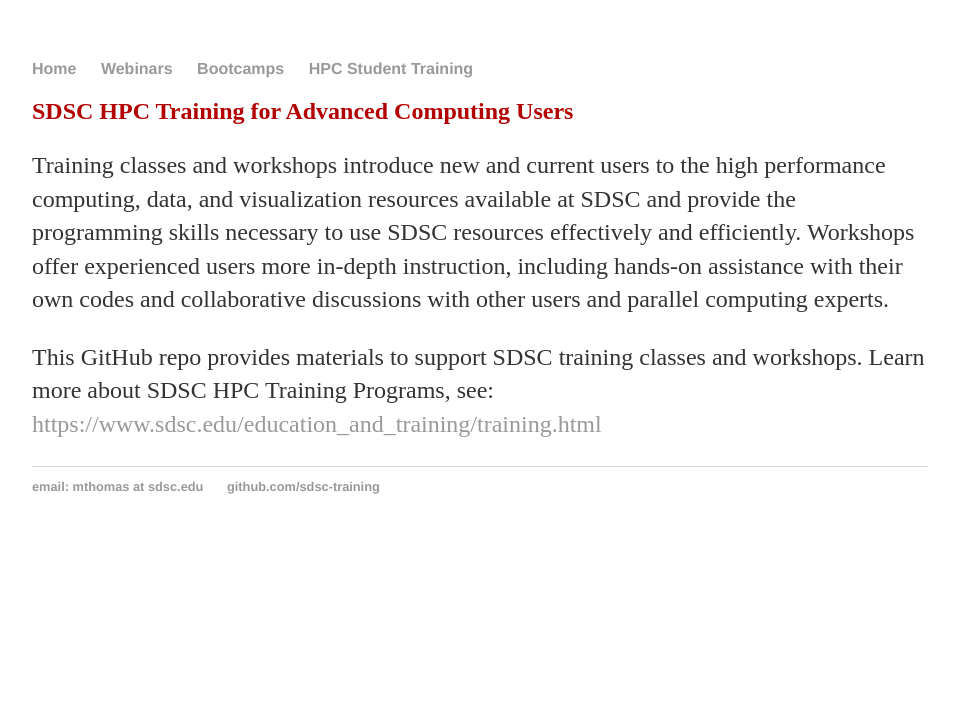
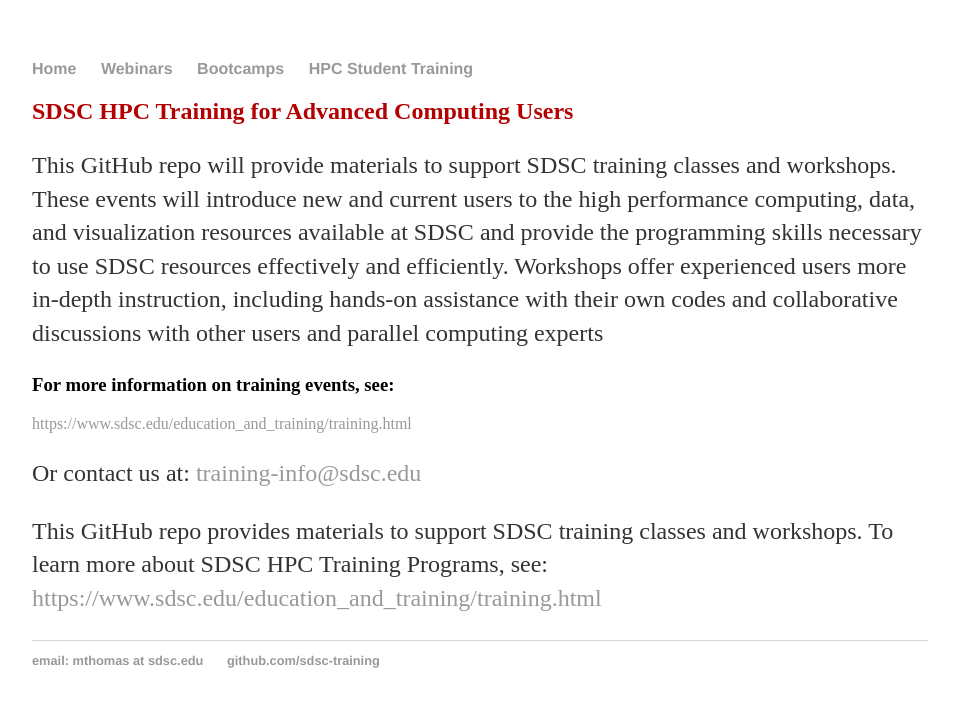
Before and after one commit to sdsc-training/sdsc-training.github.io, a Jekyll site: the page built from index.html, in a window 1280 px wide. Shown: the top 707 px of the page, without its empty margins (160-1114 px from the left). Built offline with Jekyll 4.4.1, drawn with Linux system fonts in a browser that asks for light colours.

Commit message:
updating main landing page

```diff
--- a/index.html
+++ b/index.html
@@ -2,12 +2,24 @@
 layout: default
 title: SDSC HPC Training
 ---
-<div class="blurb">
 <h2><font color="b30000">SDSC HPC Training for Advanced Computing Users</font> </h2>
 <p>
-Training classes and workshops introduce new and current users to the high performance computing, data, and visualization resources available at SDSC and provide the programming skills necessary to use SDSC resources effectively and efficiently. Workshops offer experienced users more in-depth instruction, including hands-on assistance with their own codes and collaborative discussions with other users and parallel computing experts.
+This GitHub repo will provide materials to support SDSC training classes and workshops.
+These events will introduce new and current users to the high performance computing, data, and
+visualization resources available at SDSC and provide the programming skills necessary to use SDSC
+resources effectively and efficiently. Workshops offer experienced users more in-depth instruction,
+including hands-on assistance with their own codes and collaborative discussions with other
+users and parallel computing experts
+<p>
+<h3>For more information on training events, see:</h3>
+<a href="https://www.sdsc.edu/education_and_training/training.html" target="_blank">  https://www.sdsc.edu/education_and_training/training.html</a>
+ <p>
+  Or contact us at: <a href="mailto:training-info@sdsc.edu">training-info@sdsc.edu</a>
+
+</p>
 
 <p>
-This GitHub repo provides materials to support SDSC training classes and workshops. Learn more about SDSC HPC Training Programs, see: <a href="https://www.sdsc.edu/education_and_training/training.html" target="_blank">https://www.sdsc.edu/education_and_training/training.html</a>
+This GitHub repo provides materials to support SDSC training classes and workshops. To learn more about SDSC HPC Training Programs, see: <a href="https://www.sdsc.edu/education_and_training/training.html" target="_blank">https://www.sdsc.edu/education_and_training/training.html</a>
+<div class="blurb">
 </div>
 <!-- /.blurb -->
```
